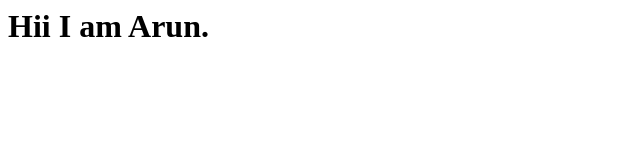
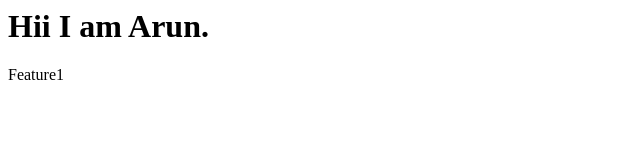
Before and after one commit to arun-kunwar/git, a plain HTML site: page index.html in a window 1280 px wide. Shown: the full height of the page, 0-640 px from the left. Drawn offline with Linux system fonts and the light colour scheme.

Commit message:
feature1 added

```diff
--- a/index.html
+++ b/index.html
@@ -4,5 +4,6 @@
 </head>
 <body>
 <h1>Hii I am Arun.</h1>
+<p>Feature1</p>
 </body>
 </html>
```
